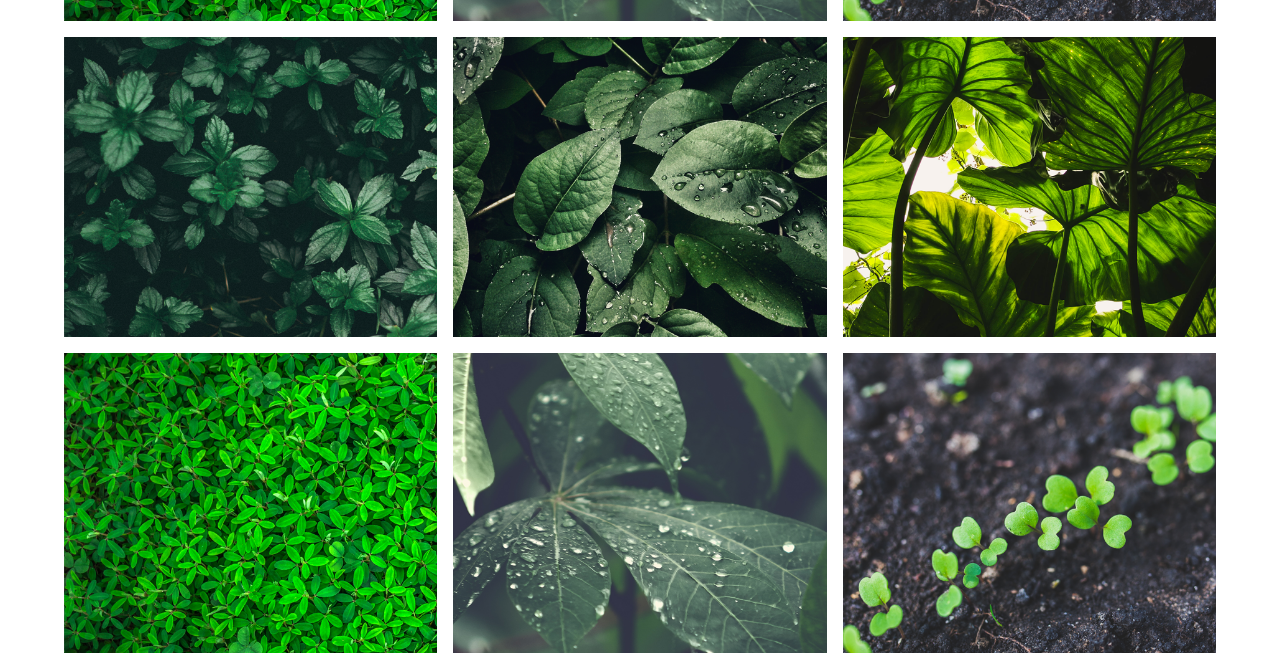
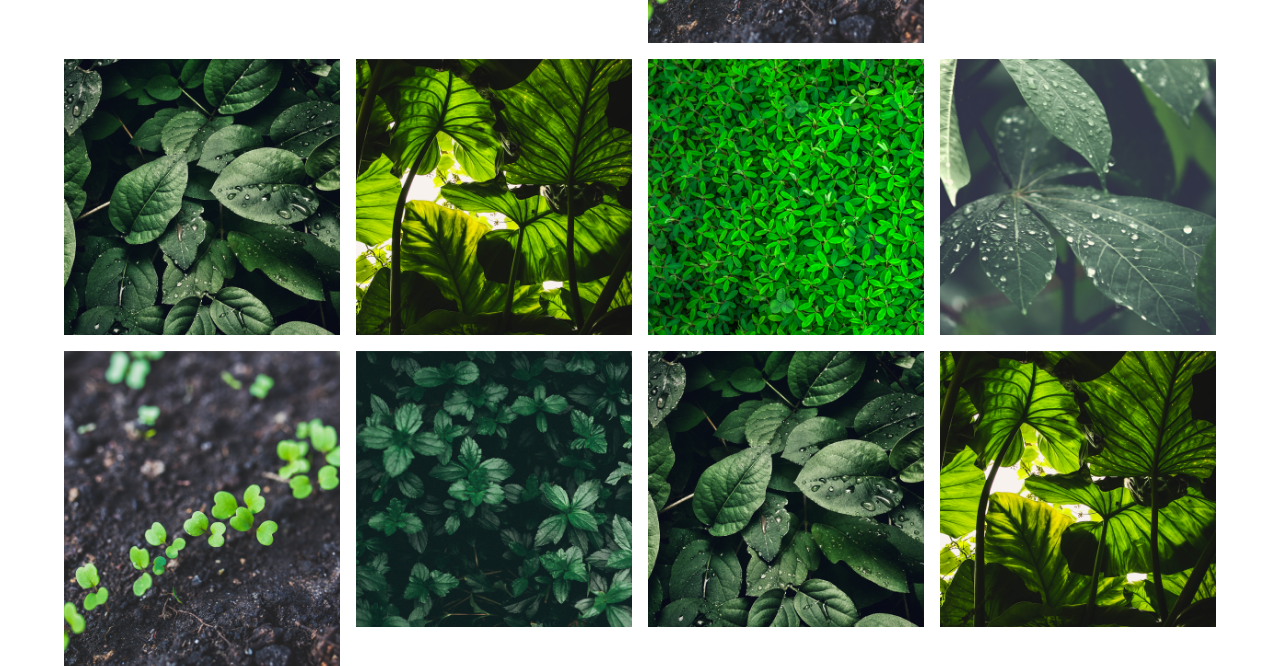
Before and after one commit to justinslack/layout-workshop, a plain HTML site: page simple-gallery/index.html in a window 1280 px wide. Shown: the part 343-1009 px from the top of the page. Drawn offline with Linux system fonts and the light colour scheme.

Commit message:
Images etc

```diff
--- a/simple-gallery/style.css
+++ b/simple-gallery/style.css
@@ -11,7 +11,7 @@
 
 main {
   display: grid;
-  grid-template-columns: repeat(auto-fill, minmax(300px, 1fr));
+  grid-template-columns: repeat(auto-fill, minmax(220px, 1fr));
   grid-gap: 1rem;
 }
 
@@ -39,8 +39,8 @@
 img {
   display: block;
   width: 100%;
-  height: 300px;
-  object-fit: cover;
+  /*height: 300px;*/
+  /*object-fit: cover;*/
 }
 
 /* div:nth-of-type(9) {
```
Also changed, not shown: img/plant-five.jpg (added), img/plant-four.jpg (added), img/plant-one.jpg (added), img/plant-seven.jpg (added), img/plant-six.jpg (added), img/plant-three.jpg (added), img/plant-two.jpg (added).
